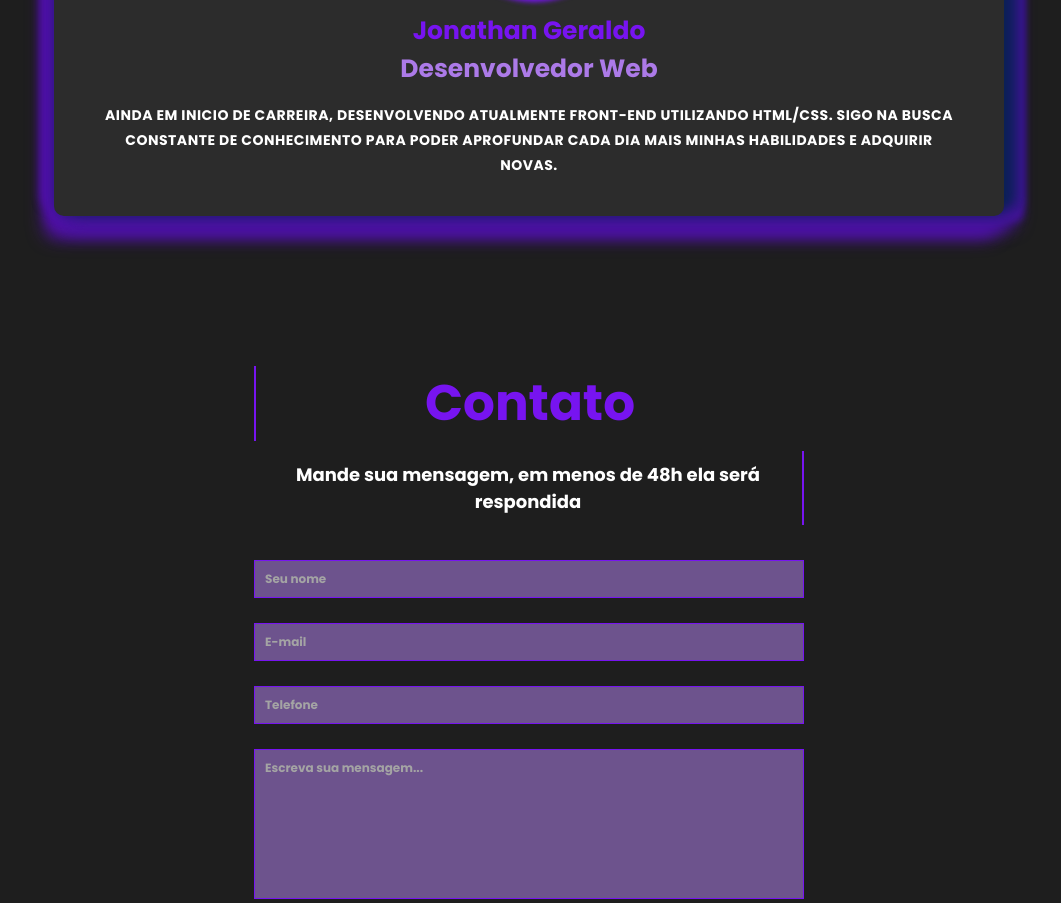
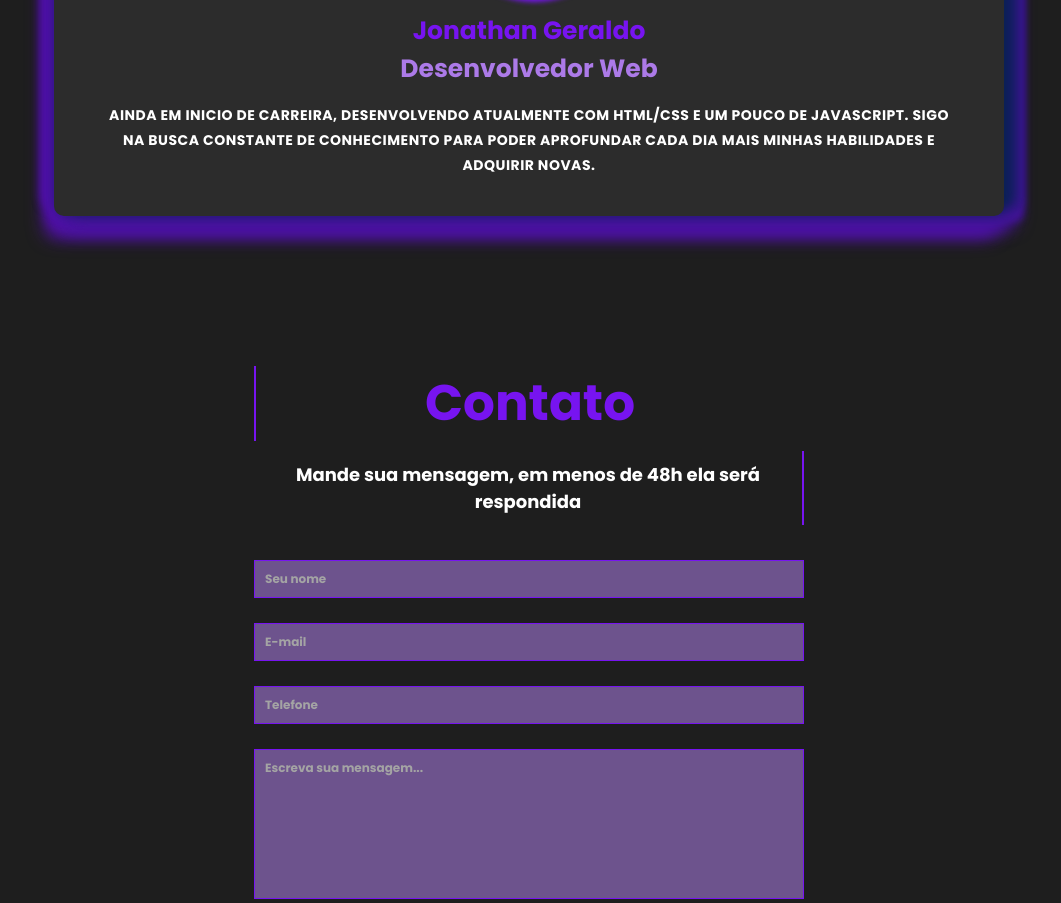
Before and after one commit to jonrossato/StartSe-Portifolio, a plain HTML site: page index.html in a window 1280 px wide. Shown: the part 3309-4212 px from the top of the page, without its empty margins (111-1172 px from the left). Drawn offline with Linux system fonts and the light colour scheme.

Commit message:
Update index.html

```diff
--- a/index.html
+++ b/index.html
@@ -117,8 +117,7 @@
         <h2>Desenvolvedor Web</h2>
       </div>
       <p>
-        Ainda em inicio de carreira, desenvolvendo atualmente front-end
-        utilizando HTML/CSS. Sigo na busca constante de conhecimento para
+        Ainda em inicio de carreira, desenvolvendo atualmente com HTML/CSS e um pouco de JavaScript. Sigo na busca constante de conhecimento para
         poder aprofundar cada dia mais minhas habilidades e adquirir novas.
       </p>
     </div>
```
